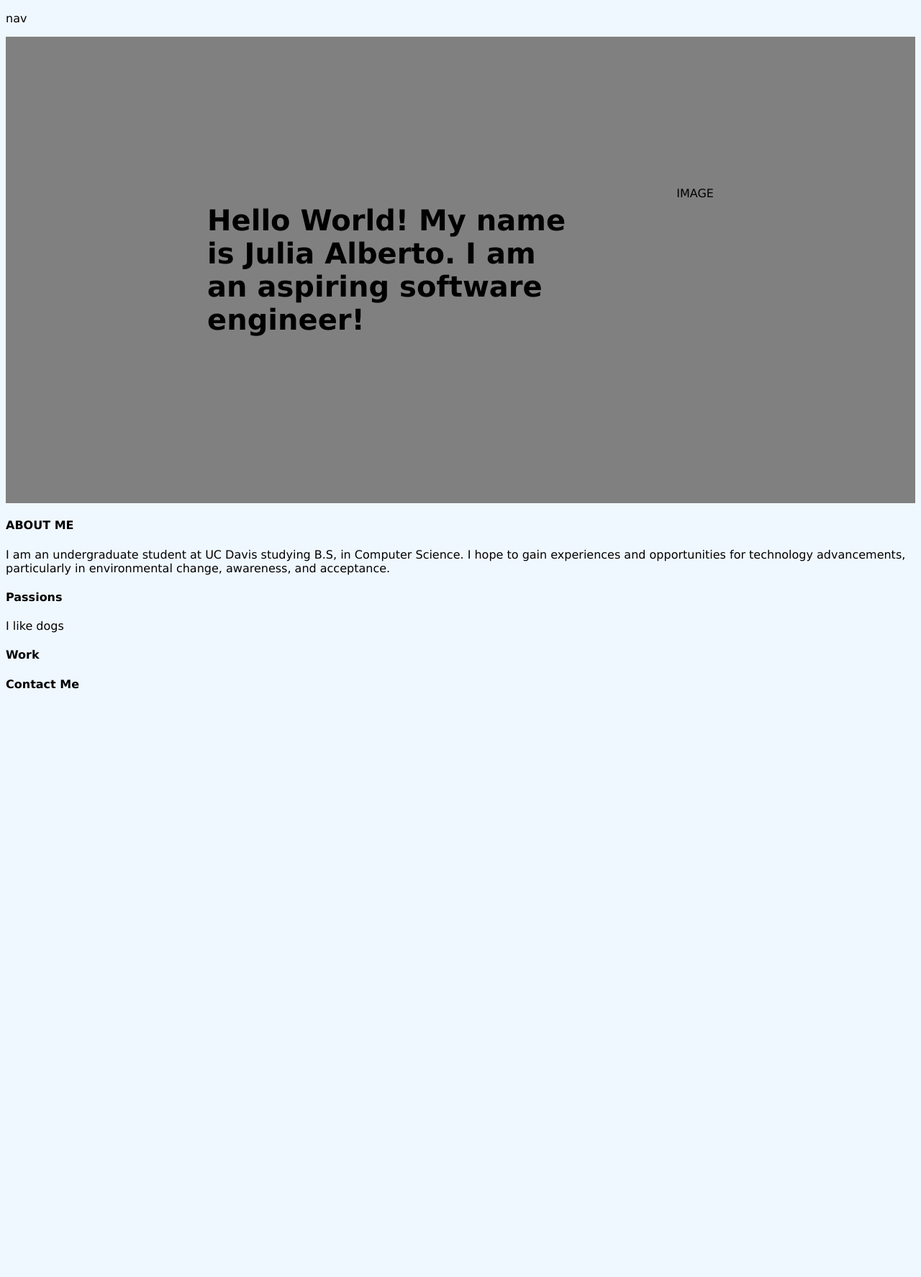
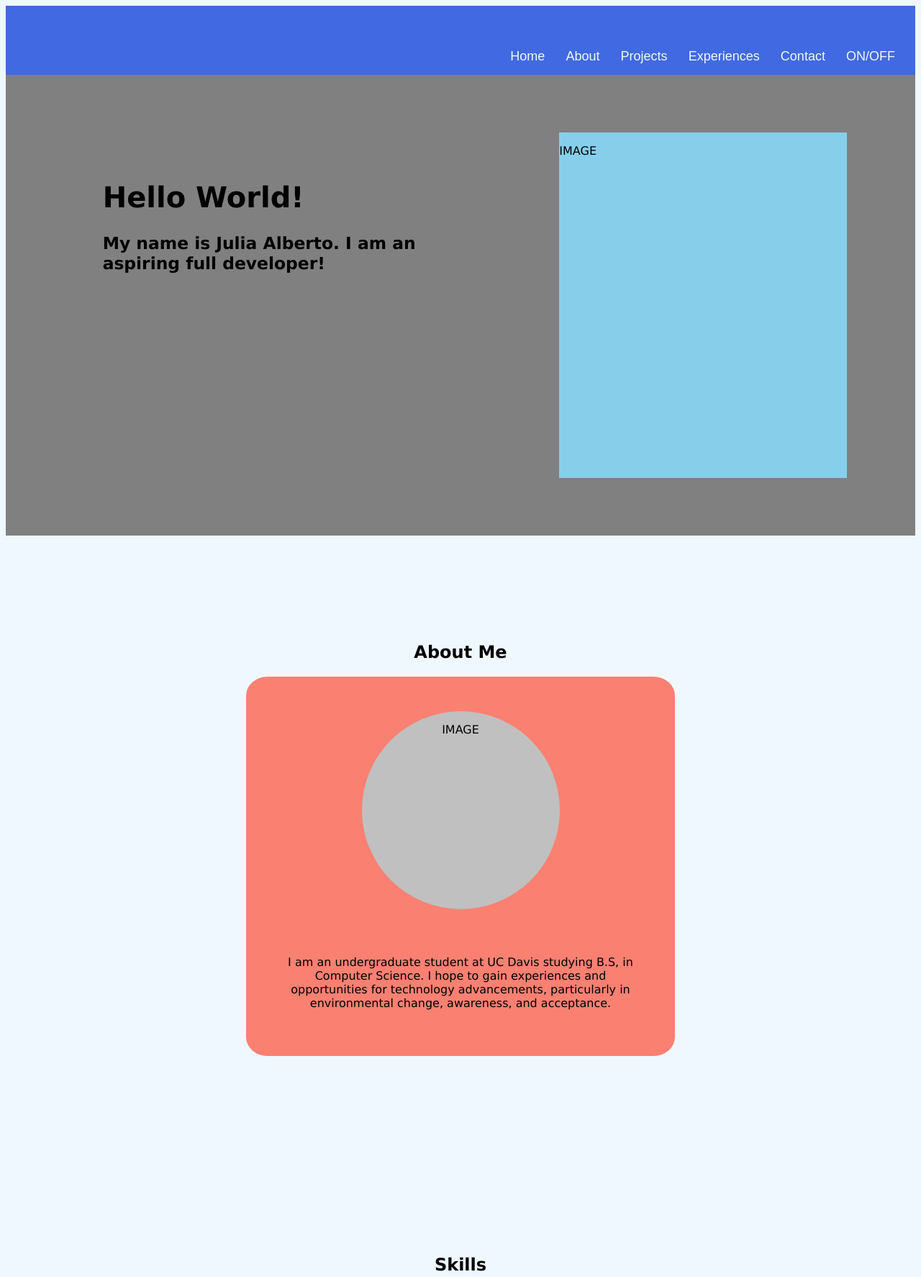
Before and after one commit to juliaalberto/Resume-website-plain, a plain HTML site: page index.html in a window 1280 px wide. Shown: the top 1774 px of the page at 72% size. Before the commit the page ends 981 px from the top, so only its background shows below. Drawn offline with Linux system fonts and the light colour scheme.

Commit message:
Updated landing and about sections

```diff
--- a/index.css
+++ b/index.css
@@ -1,11 +1,32 @@
 html{
     background-color: aliceblue;
     font-family: Verdana, Geneva, Tahoma, sans-serif;
-    margin-top: 0%;
 }
 
-h3{
-    font-size: 40px;
+nav{
+    background-color: royalblue;
+    padding: 3em 1em 3em 1em;
+}
+
+.tabs-nav button{
+    text-decoration: none;
+    background-color: transparent;
+    font-size: 18px;
+    border-color:transparent;
+    color: aliceblue;
+    transition-duration: 0.4s;
+    padding: 10px;
+    border-radius: 20%;
+}
+
+.tabs-nav button:hover{
+    box-shadow: 0 12px 16px 0 rgba(0,0,0,0.24), 0 17px 50px 0 rgba(0,0,0,0.19);
+}
+
+.landing-text{
+    font-size: 20px;
+    padding: 2em;
+    max-width: 500px;
 }
 
 
@@ -14,14 +35,48 @@ h3{
     background-color: grey;
     justify-content: space-evenly;
     flex-direction: row;
-    padding: 10em 10em;
+    margin: 0%;
+    padding: 5em 0em;
 }
 
-.landing-text{
-    padding: 2em;
-    max-width: 500px;
+
+.landing-image{
+    display:block;
+    background-color: skyblue;
+    height: 30em;
+    width: 25em;
 }
 
-.landing-image{
-    padding: 2em;
-    max-width: 500px;}
+.tabs-nav{
+    float: right;
+}
+
+.about-container, .contact-container, .work-container, .skills-container{
+    margin:auto;
+    text-align: center;
+    padding: 8em 8em;
+}
+
+.about-card{
+    display: flex;
+    width: 500px;
+    flex-direction: column;
+    background-color: salmon;
+    padding: 3em;
+    border-radius: 5%;
+    margin: auto;
+    justify-content: space-evenly;
+}
+
+.about-image{
+    display:block;
+    height: 275px;
+    width: 275px;
+    margin: auto;
+    background-color: silver;
+    border-radius: 50%;
+}
+
+.about-text{
+    padding-top: 3em;
+}
--- a/index.html
+++ b/index.html
@@ -6,13 +6,27 @@
 </head>
 <body>
 
-<nav class = nav>
-	<p>nav</p>
+<nav class = nav-container>
+	<div class = "logo-nav">
+
+	</div>
+
+	<div class = "name-nav">
+	</div>
+	<div class = "tabs-nav">
+		<button>Home</button>
+		<button>About</button>
+		<button>Projects</button>
+		<button>Experiences</button>
+		<button>Contact</button>
+		<button>ON/OFF</button>
+	</div>
 </nav>
 
 <div class = "landing-container">
 	<div class = "landing-text">
-	<h3>Hello World! My name is Julia Alberto. I am an aspiring software engineer!</h3>
+	<h1>Hello World! </h1>
+	<h3>My name is Julia Alberto. I am an aspiring full developer!</h3>
 	</div>
 	<div class = "landing-image">
 	<p> IMAGE</p>
@@ -20,25 +34,32 @@
 </div>
 
 
-<div class = "about">
-	<h4> ABOUT ME</h4>
-	<p> I am an undergraduate student at UC Davis studying B.S, in Computer Science. I hope to gain experiences and opportunities
-		for technology advancements, particularly in environmental change, awareness, and acceptance.
-	</p>
+<div class = "about-container">
+	<h2>About Me</h2>
+	<div class = "about-card">
+		<div class = "about-image">
+			<p>IMAGE</p>
+		</div>
+		<div class = "about-text">
+			<p> I am an undergraduate student at UC Davis studying B.S, in Computer Science. I hope to gain experiences and opportunities
+			for technology advancements, particularly in environmental change, awareness, and acceptance.
+			</p>
+		</div>
+	</div>
 </div>
 
-<div class = "passions">
-	<h4>Passions</h4>
+<div class = "skills-container">
+	<h2>Skills</h2>
 	<p> I like dogs</p>
 </div>
 
-<div class = Work>
-	<h4>Work</h4>
+<div class = "work-container">
+	<h2>Work</h2>
 	<p></p>
 </div>
 
-<div class = "contact">
-	<h4> Contact Me</h4>
+<div class = "contact-container">
+	<h2> Contact Me</h2>
 	<p></p>
 </div>
 
```
Also changed, not shown: about.html (deleted, +0 -17 lines), home.html (deleted, +0 -202 lines), resume.html (deleted, +0 -37 lines), work.html (deleted, +0 -34 lines).
